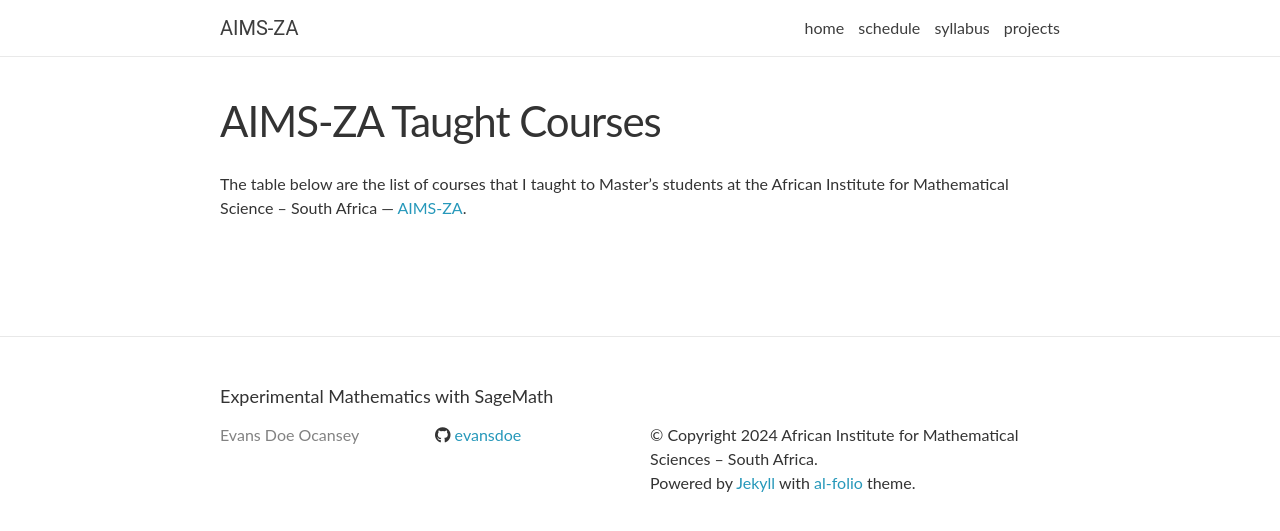
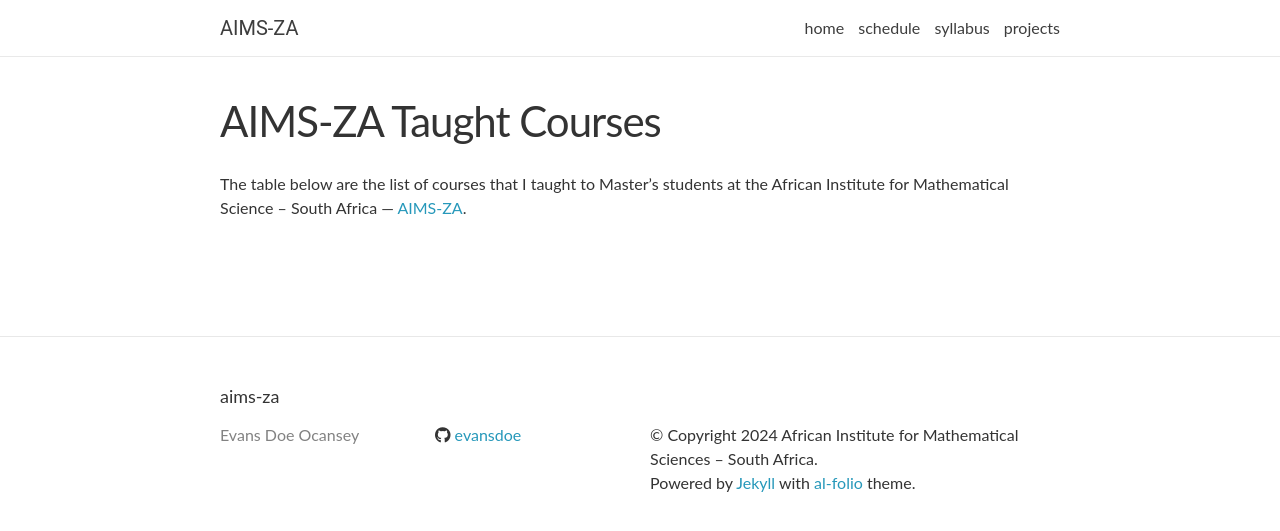
Before and after one commit to evansdoe/aims-za, a Jekyll site: the page built from README.md, in a window 1280 px wide. Shown: the top 531 px of the page. Built offline with Jekyll 4.4.1, drawn with Linux system fonts in a browser that asks for light colours; nearby versions of some CDN libraries; our own code applies the rules of GitHub Pages for plain Markdown files; comment, search, counter and statistics services are not loaded.

Commit message:
refactor: Update _config.yml
Refactor description text
title value set to empy

```diff
--- a/_config.yml
+++ b/_config.yml
@@ -3,10 +3,10 @@
 # -----------------------------------------------------------------------------
 author: Evans Doe Ocansey
 name: AIMS-ZA
-title: Experimental Mathematics with SageMath
+title:
 email:
 description: >
-  EMS-2024-25 - Experimental Mathematics with SageMath - African Institute for Mathematical Sciences - South Africa
+  African Institute for Mathematical Sciences - South Africa
 footer_text: >
   Powered by <a href="http://jekyllrb.com/" target="_blank">Jekyll</a> with <a href="https://github.com/alshedivat/al-folio">al-folio</a> theme.
 
@@ -17,9 +17,9 @@
 # Social integration
 # -----------------------------------------------------------------------------
 github_username: evansdoe
-google_analytics: UA-131744305-1
+# google_analytics: UA-131744305-1
 # youtube_channel: UCqlHIJTGYhiwQpNuPU5e2gg
-rss:  # notes rss
+# rss:  # notes rss
 
 # -----------------------------------------------------------------------------
 # Blog
```
